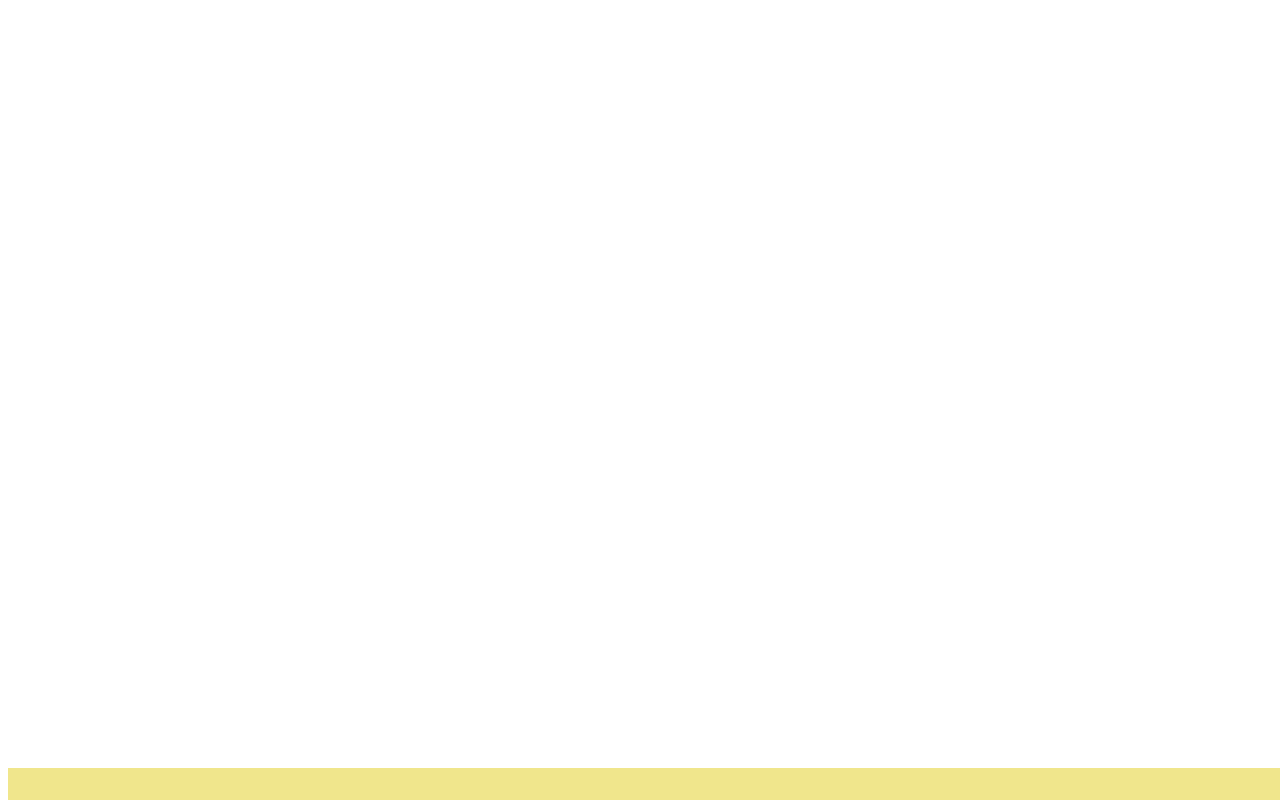
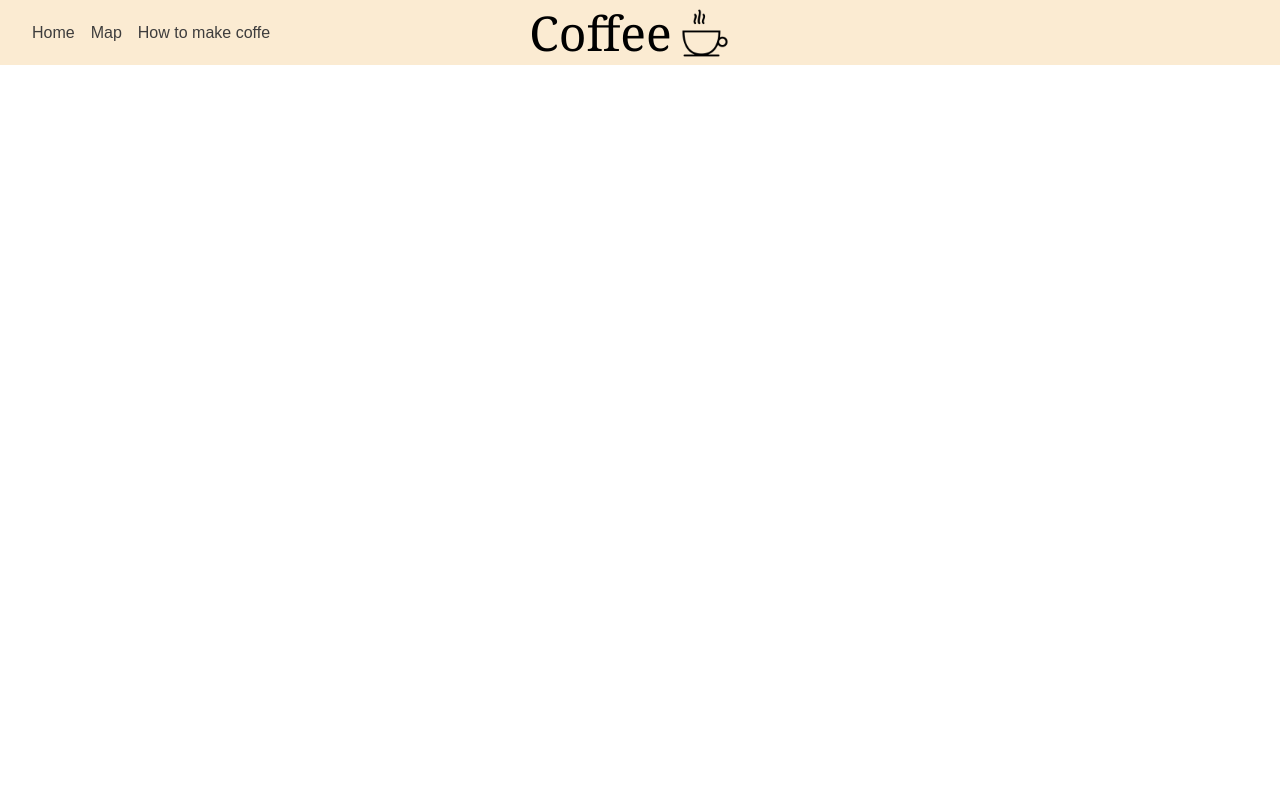
Before and after one commit to ulvestad/it2810-webutvikling-h17-prosjekt-2-gruppe-20, a website: page public/pages/index.html in a window 1280 px wide. Shown: the top 800 px of the page. Drawn offline with Linux system fonts and the light colour scheme.

Commit message:
fix typo

```diff
--- a/public/css/nav.css
+++ b/public/css/nav.css
@@ -10,7 +10,7 @@ header {
   display: block;
   flex: 1;
   min-height: 3em;
-  background-color: #A19F9F;
+  background-color: rgb(251, 235, 210);
 }
 
 .logo {
--- a/public/pages/index.html
+++ b/public/pages/index.html
@@ -1,12 +1,32 @@
 <!DOCTYPE html>
 <html lang="en">
+
 <head>
   <meta charset="utf-8" />
   <meta name="viewport" content="width=device-width, initial-scale=1">
-    <link rel="stylesheet" type="text/css" href="../css/index.css"/>
+  <link rel="stylesheet" type="text/css" href="../css/index.css" />
+  <link rel="stylesheet" type="text/css" href="../css/nav.css">
   <title> Coffee </title>
 </head>
+
 <body>
+  <header>
+    <div class="navbar">
+      <div class="toggle">
+        <label for="menu-toggle" class="navbar-toggle">&equiv;</label>
+        <input class="hidden" type="checkbox" id="menu-toggle" onclick="toggle_menu()">
+      </div>
+      <div class="navbar-menu" id="navbar-menu">
+        <a class="navbar-item" href="/">Home</a>
+        <a class="navbar-item" href="/map">Map</a>
+        <a class="navbar-item" href="/howToMakeCoffee">How to make coffe</a>
+      </div>
+      <div class="logo">
+        Coffee
+        <img src="../img/coffee-icon.png" /> </div>
+      <div class="navbar-right"></div>
+    </div>
+  </header>
   <div id="first">
     <div class="title">
       <h1> Coffee </h1>
@@ -38,5 +58,7 @@
     </div>
   </div>
   <script src="../js/index.js"></script>
+  <script src="../js/navbar.js"></script>
 </body>
+
 </html>
```
Lines whose indentation alone changed are shown as unchanged.
